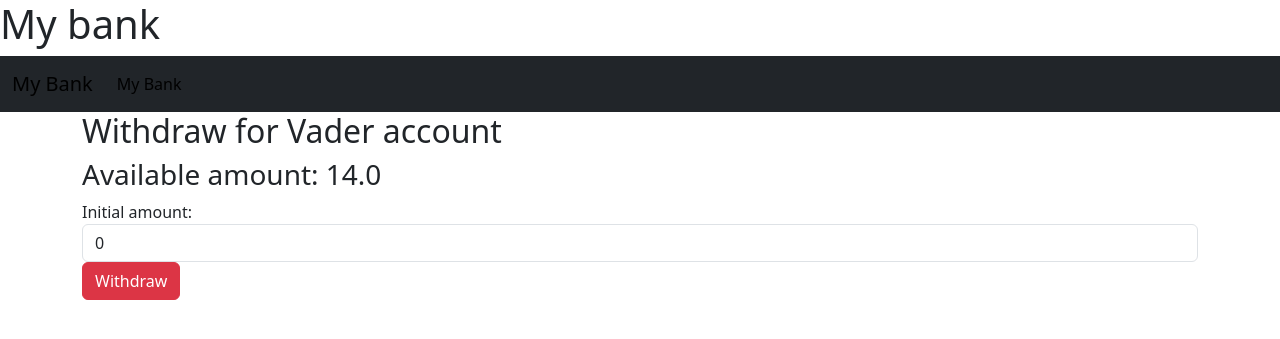
After one commit to jsolis1302/DjangoSavings, a Django app: page /bank/withdraw/1 in a window 1280 px wide. The commit adds this page. Shown: the top 339 px of the page. Run offline with Django 4.2, Linux system fonts and the light colour scheme; data comes from the database, SQL or seed files in the repository; both versions use the stored data as it was after the commit; some libraries are stand-ins or nearby versions.

Commit message:
withdraw functions
Adding withdraw functions

```diff
--- a/web_bank/bank/forms.py
+++ b/web_bank/bank/forms.py
@@ -9,3 +9,7 @@ class DepositForm(forms.Form):
 class AccountForm(forms.Form):
     nameValue = forms.CharField(label="Account Name",widget=forms.TextInput(attrs={'class':'form-control'}))
     amountValue = forms.IntegerField(label="Initial amount",widget=forms.NumberInput(attrs={'class':'form-control'}),initial=0,min_value=0)
+
+class WithdrawForm(forms.Form):
+
+    amountValue = forms.IntegerField(label="Initial amount",widget=forms.NumberInput(attrs={'class':'form-control'}),initial=0,min_value=0)
--- a/web_bank/bank/templates/bank/deposit.html
+++ b/web_bank/bank/templates/bank/deposit.html
@@ -2,7 +2,7 @@
 
 {% block body %}
 <div class="container">
-    <h2>Deposit for {{acountName}} account</h2>
+    <h2>Deposit for {{accountName}} account</h2>
     <form method = 'POST'>
         {% csrf_token %}
         <div class="form-group">
--- a/web_bank/bank/templates/bank/index.html
+++ b/web_bank/bank/templates/bank/index.html
@@ -16,9 +16,9 @@
                 <a class="nav-link active" href = "{% url 'details' account.id %}">Details</a>
             </div>
             <div class="d-flex w-100 justify-content-end">
-                <a class="btn btn-primary btn-sm">Deposit</a>
+                <a class="btn btn-primary btn-sm" href = "{% url 'deposit' account.id %}">Deposit</a>
                 {% if account.withdraw %}
-                    <a class="btn btn-danger btn-sm">Withdraw</a>
+                    <a class="btn btn-danger btn-sm" href = "{% url 'withdraw' account.id %}">Withdraw</a>
                 {%endif%}
 
             </div>
--- /dev/null
+++ b/web_bank/bank/templates/bank/withdraw.html
@@ -0,0 +1,19 @@
+{% extends "bank/layout.html" %}
+
+{% block body %}
+<div class="container">
+    <h2>Withdraw for {{account.name}} account</h2>
+    <h3>Available amount: {{account.total}}</h3>
+    <form method = 'POST'>
+        {% csrf_token %}
+        <div class="form-group">
+            {{withdraw_form.amountValue.label_tag}}
+            {{withdraw_form.amountValue}}
+        </div>
+
+        <button type="submit" class="btn btn-danger">Withdraw</button>
+      </form>
+</div>
+
+
+{% endblock body %}
--- a/web_bank/bank/urls.py
+++ b/web_bank/bank/urls.py
@@ -5,5 +5,6 @@ urlpatterns = [
     path("", views.index, name="index"),
     path("deposit/<int:account_id>", views.deposit, name="deposit"),
     path("account/<int:account_id>", views.accountByid, name="details"),
-    path("newaccount",views.addAccount,name="newaccount")
+    path("newaccount",views.addAccount,name="newaccount"),
+    path("withdraw/<int:account_id>",views.withdraw,name="withdraw")
 ]
--- a/web_bank/bank/views.py
+++ b/web_bank/bank/views.py
@@ -4,7 +4,7 @@ from django.http import  HttpResponseRedirect, Http404
 from django.shortcuts import render,redirect
 from django.urls import reverse
 
-from bank.forms import DepositForm,AccountForm
+from bank.forms import DepositForm,AccountForm,WithdrawForm
 
 from .models import Account,AccountDetail
 from django.db.models import Sum
@@ -56,7 +56,7 @@ def deposit(request,account_id):
 
     return render(request, "bank/deposit.html",{
         "deposit_form": form,
-        "acountName":bank.name
+        "accountName":bank.name
     })
 
 def addAccount(request):
@@ -75,3 +75,24 @@ def addAccount(request):
     return render(request, "bank/newAccount.html",{
         "account_form": form
     })
+
+def withdraw(request,account_id):
+    form = WithdrawForm()
+    bank = Account.objects.get(id=account_id)
+    if request.method == 'POST':
+        form = WithdrawForm(request.POST)
+        if form.is_valid():
+            amountValue = form.cleaned_data.get('amountValue')
+            if amountValue <= bank.total:
+                newDep = AccountDetail(amount=amountValue*-1, date= datetime.datetime.now(),account = bank )
+                newDep.save()
+                accountTotal = AccountDetail.objects.filter(account=account_id).aggregate(Sum('amount'))
+                newTotal = Account(id=account_id,total =accountTotal['amount__sum'],name=bank.name,withdraw = bank.withdraw)
+                newTotal.save()
+                return HttpResponseRedirect(reverse('details',args=(account_id,)))
+    else:
+        form = WithdrawForm()
+    return render(request,"bank/withdraw.html",{
+        "withdraw_form": form,
+        "account":bank
+    })
```
Also changed, not shown: web_bank/db.sqlite3.
